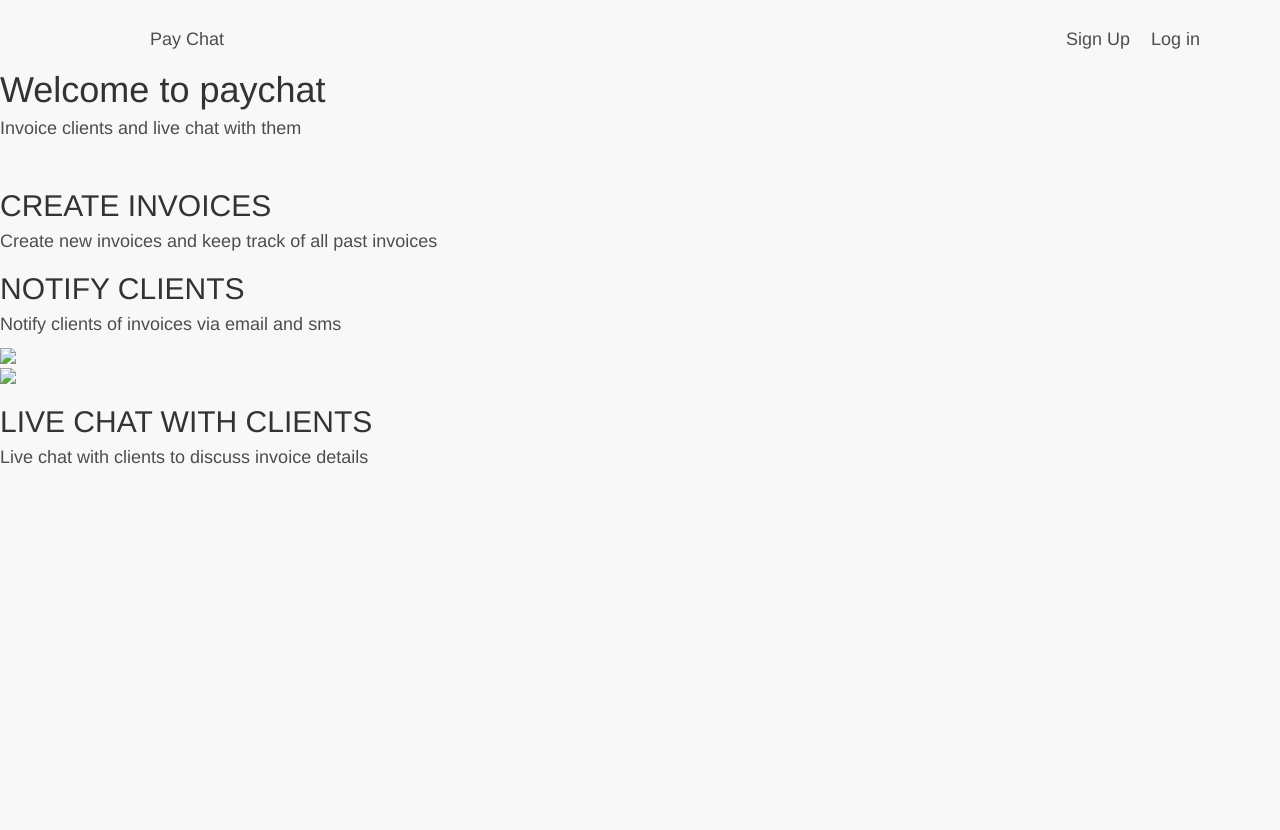
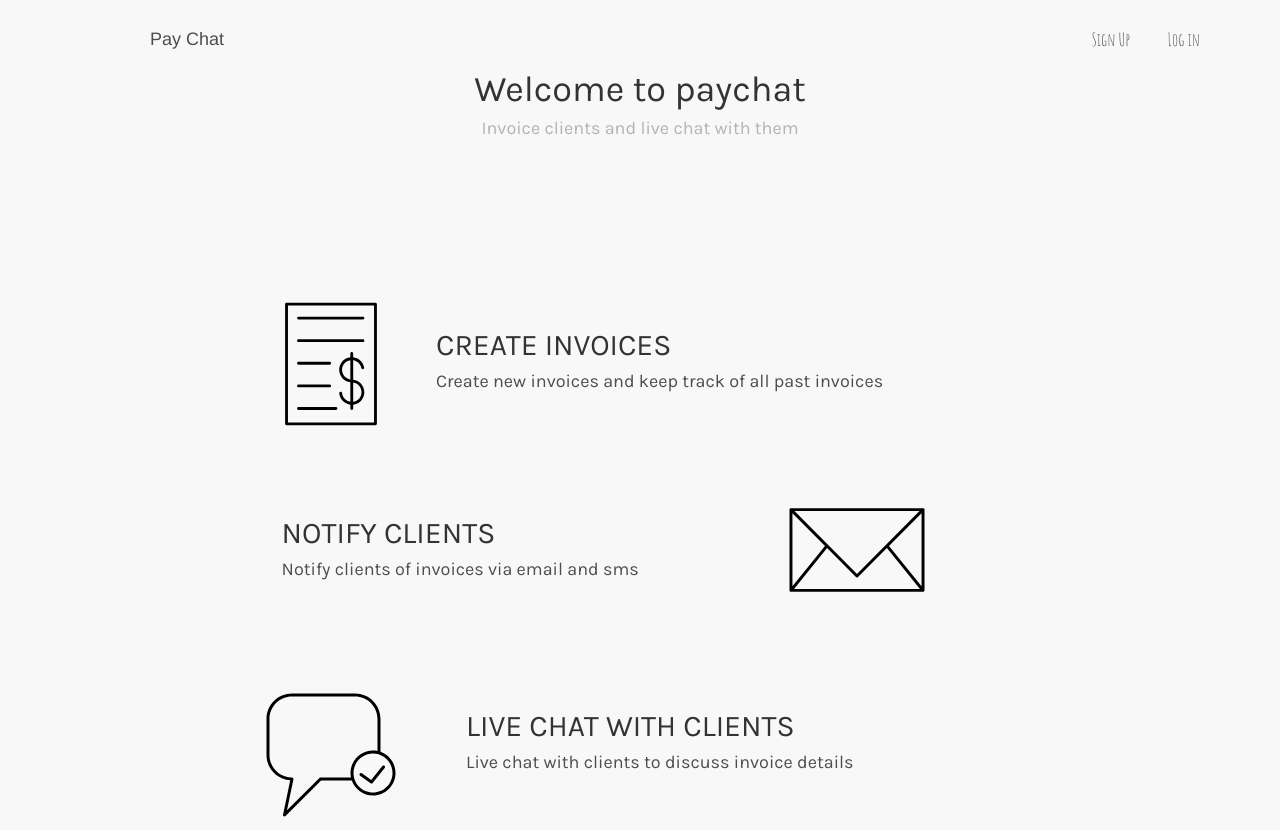
Before and after one commit to douglascrisona/pay-chat, a website: page public/index.html in a window 1280 px wide. Before the commit the page ends 800 px from the top, so only its background shows below. Drawn offline with nearby package versions, Linux system fonts and the light colour scheme; some packages are replaced by stand-ins of ours; files whose address does not match are found by name.

Commit message:
Fixed layout and home page. #8

```diff
--- a/public/default.css
+++ b/public/default.css
@@ -2,6 +2,9 @@ body {
   background-color: rgb(248, 248, 248);
 }
 
+#home-page {
+  font-family: 'Karla', sans-serif;
+}
 h4 {
   color: rgb(77, 77, 77);
 }
@@ -10,6 +13,62 @@ h4 {
   float: right;
   margin-right: 150px;
   margin-top: -30px;
+  font-family: 'Amatic SC', cursive;
+}
+
+#invoice-header {
+  padding-top: 40px;
+}
+
+#live-chat-header {
+  padding-top: 30px;
+}
+
+#email-tagline {
+  padding-bottom: 20px;
+}
+#invoice-section {
+  margin-left: 20%;
+  margin-bottom: 125px;
+}
+
+#email-section {
+  margin-left: 22%;
+  margin-bottom: 50px;
+}
+
+#chat-section {
+  margin-left: 20%;
+}
+
+#invoice-icon {
+  height: 150px;
+  float: left;
+  margin-right: 30px;
+}
+
+#email-icon {
+  height: 150px;
+  margin-left: 500px;
+  margin-top: -140px;
+}
+
+#chat-icon {
+  height: 150px;
+  float: left;
+  margin-right: 60px;
+}
+
+#logo-line {
+  text-align: center;
+}
+#tagline {
+  text-align: center;
+}
+
+#tagline {
+  color: rgb(179, 179, 179);
+  margin-bottom: 150px
 }
 
 #sign-up:hover {
@@ -20,6 +79,7 @@ h4 {
   float: right;
   margin-top: -30px;
   margin-right: 80px;
+  font-family: 'Amatic SC', cursive;
 }
 
 #sign-in:hover {
@@ -95,9 +155,15 @@ h4 {
 
 td {
   width: 200px;
-  font-weight: bold;
+  /*font-weight: lighter;*/
   font-size: 15px;
   color: gray;
+  color: black;
+  font-family: 'PT Sans Narrow', sans-serif;
+}
+th {
+  font-family: 'PT Sans Narrow', sans-serif;
+  font-size: 20px;
 }
 
 #id-form {
@@ -114,16 +180,27 @@ td {
   border-top: none;
   border-right: none;
   border-bottom: 1px dotted gray;
+  outline: none;
+  padding-top: 10px;
+}
+
+#invoice-title {
+  text-align: center;
+  font-family: 'Karla', sans-serif;
+  font-size: 25px;
+
 }
 
 #form-name {
   float: right;
-  margin-right: 125px;
+  margin-right: 175px;
   border-left: none;
   border-top: none;
   border-right: none;
   width: 45px;
   border-bottom: 1px dotted gray;
+  outline: none;
+  padding-top: 10px;
 }
 
 #form-details {
@@ -176,3 +253,12 @@ td {
   margin-top: 30px;
   margin-left: 12%;
 }
+
+
+#chat-form {padding: 3px; position: fixed; bottom: 0; width: 500px;}
+form input { border: 0; padding: 10px; width: 90%; margin-right: .5%;}
+form button { width: 9%; background: #31708f; border: none; padding: 10px;}
+#messages { list-style-type: none; margin: 0; padding: 0;}
+#messages li { padding: 5px 10px; font-family: 'PT Sans Narrow', sans-serif; }
+#messages li:nth-child(odd) { background: #eee; }
+#chat { height: 300px; width: 500px; margin-top: 850px; border-radius: 3px; position: fixed; bottom: 0; background-color: rgb(248, 248, 248); margin-left: 360px;}
```
Also changed, not shown: public/images/chat.svg (added), public/images/email.svg (added), public/images/email2.svg (added), public/images/invoice.svg (added).
